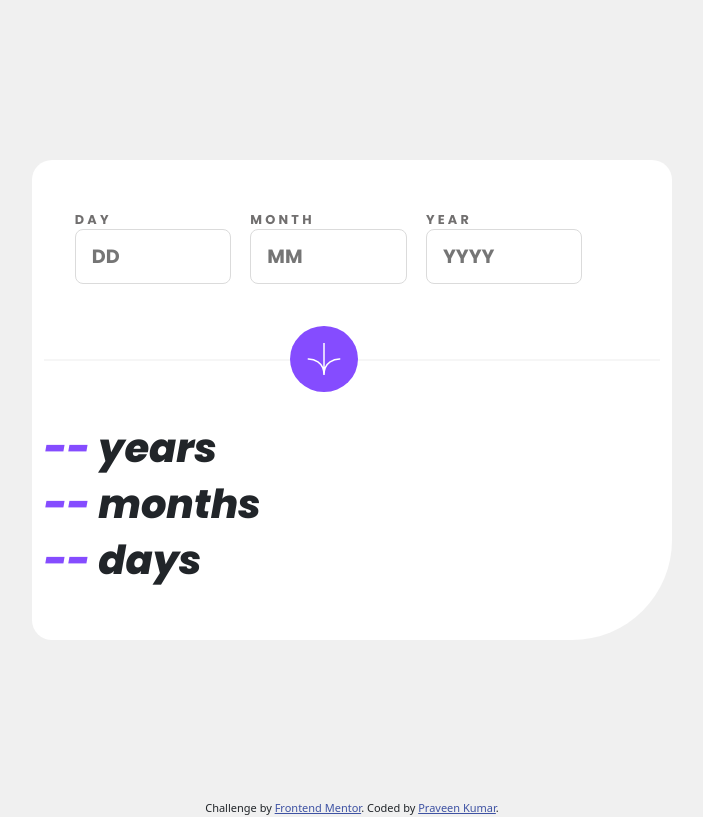
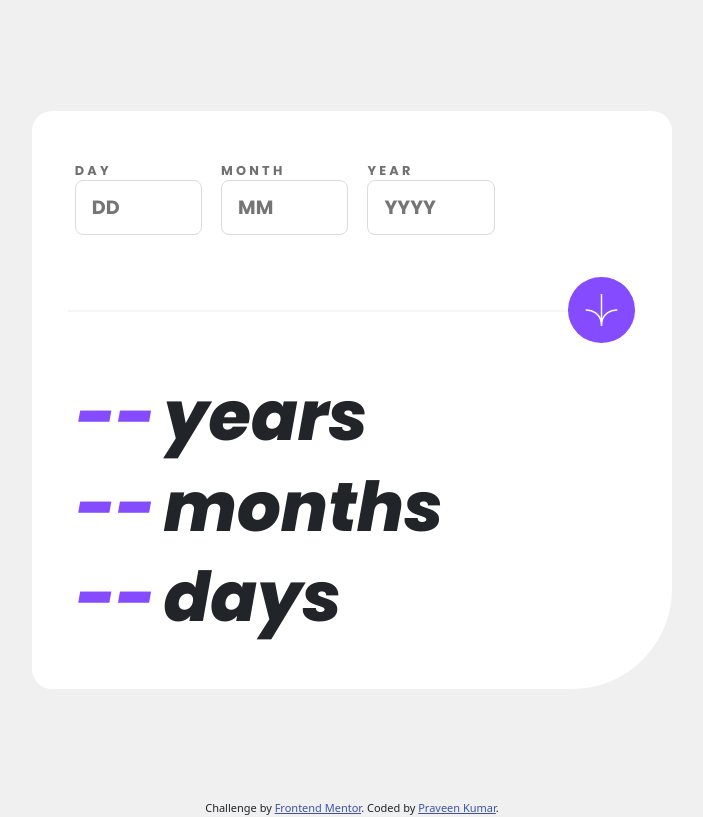
Before and after one commit to praveenkumar-11/Age-Calculator, a plain HTML site: page index.html in a window 1280 px wide. Shown: the whole page, without its empty margins (288-991 px from the left). Drawn offline with nearby package versions, Linux system fonts and the light colour scheme.

Commit message:
made result section text responsive, changed the position of the submit button according to the screen size

```diff
--- a/app/styles/style.scss
+++ b/app/styles/style.scss
@@ -8,17 +8,19 @@
     .container{
         background-color: map-get($Neutral, "White");
         width: min(93%, 40rem);
-        height: 30rem;
         border-radius: 1.25rem 1.25rem 6.25rem 1.25rem;
         form{
             font-family: form-field;
             margin-top: 3.125rem;
             margin-left: 5%;
-            @media screen and (max-width: 375px){
+            @media screen and (max-width: 420px){
                 justify-content: center;
             }
             div{
-                width: 30%;
+                width: max(25%, 7rem);
+                @media screen and (max-width: 374px){
+                    width: 35%;
+                }
                 label{
                     font-size: 0.8rem;
                     letter-spacing: 0.2rem;
@@ -37,6 +39,7 @@
                 position: relative;
                 top: 3.2rem;
                 border: 1px solid map-get($Neutral, "Light-grey");
+                margin-inline: 1.5rem;
             }
             button{
                 position: relative;
@@ -48,6 +51,9 @@
                 cursor: pointer;
                 transition: 0.2s ease;
                 transition-timing-function: cubic-bezier(0.075, 0.82, 0.165, 1);
+                @media screen and (min-width: 500px){
+                    left: 85%;
+                }
                 &:hover{
                     background-color: map-get($Neutral, "Off-black")
                 }
@@ -61,8 +67,16 @@
         .result{
             font-family: result;
             margin-top: 2rem;
+            margin-bottom: 3.125rem;
             h2{
-                font-size: clamp();
+                font-size: 3.1875rem;
+                @media screen and (min-width: 721px) and (max-width: 1440px){
+                    font-size: 4.3rem;
+                    margin-left: 2rem;
+                }
+                @media screen and (min-width: 400px) and (max-width: 720px){
+                    font-size: 3.75rem;
+                }
                 span{
                     margin-right: 0.5rem;
                     color: map-get($Primary, "Purple");
```
Also changed, not shown: dist/style.css, 1 other file.
